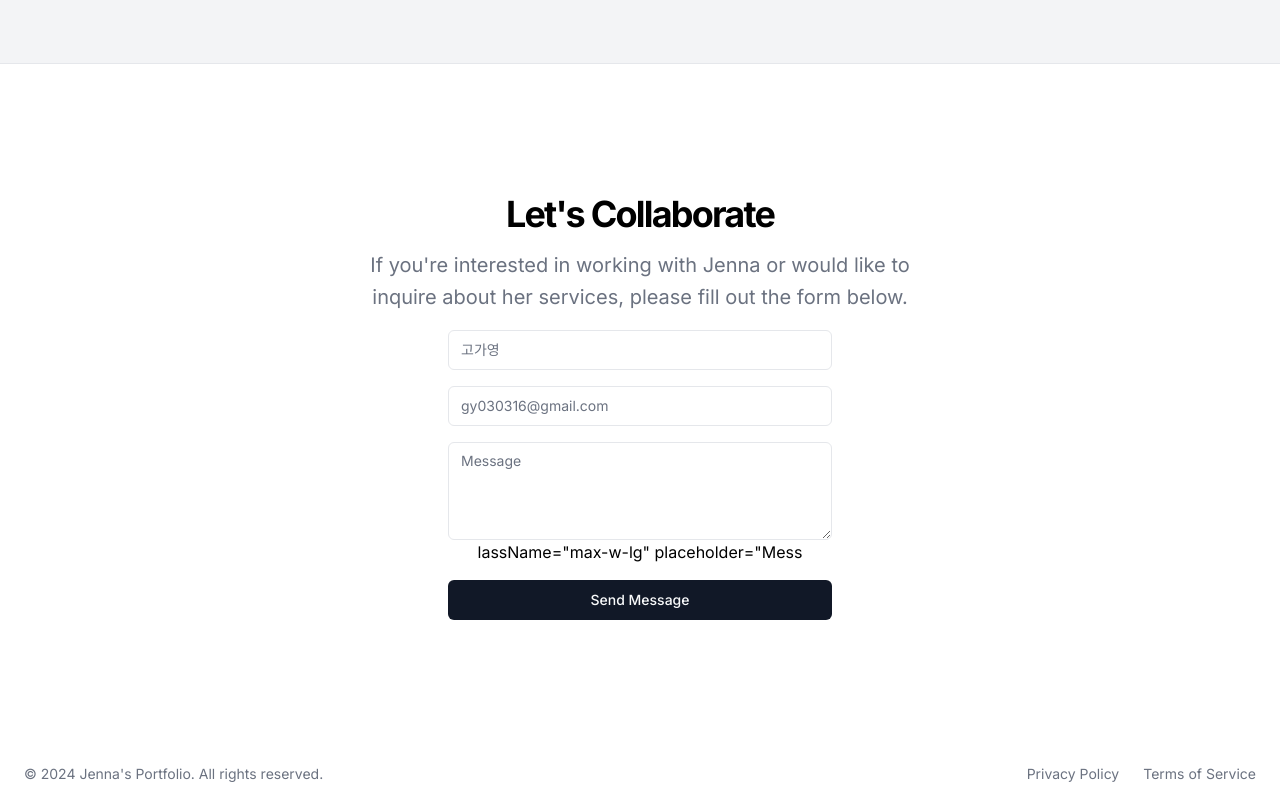
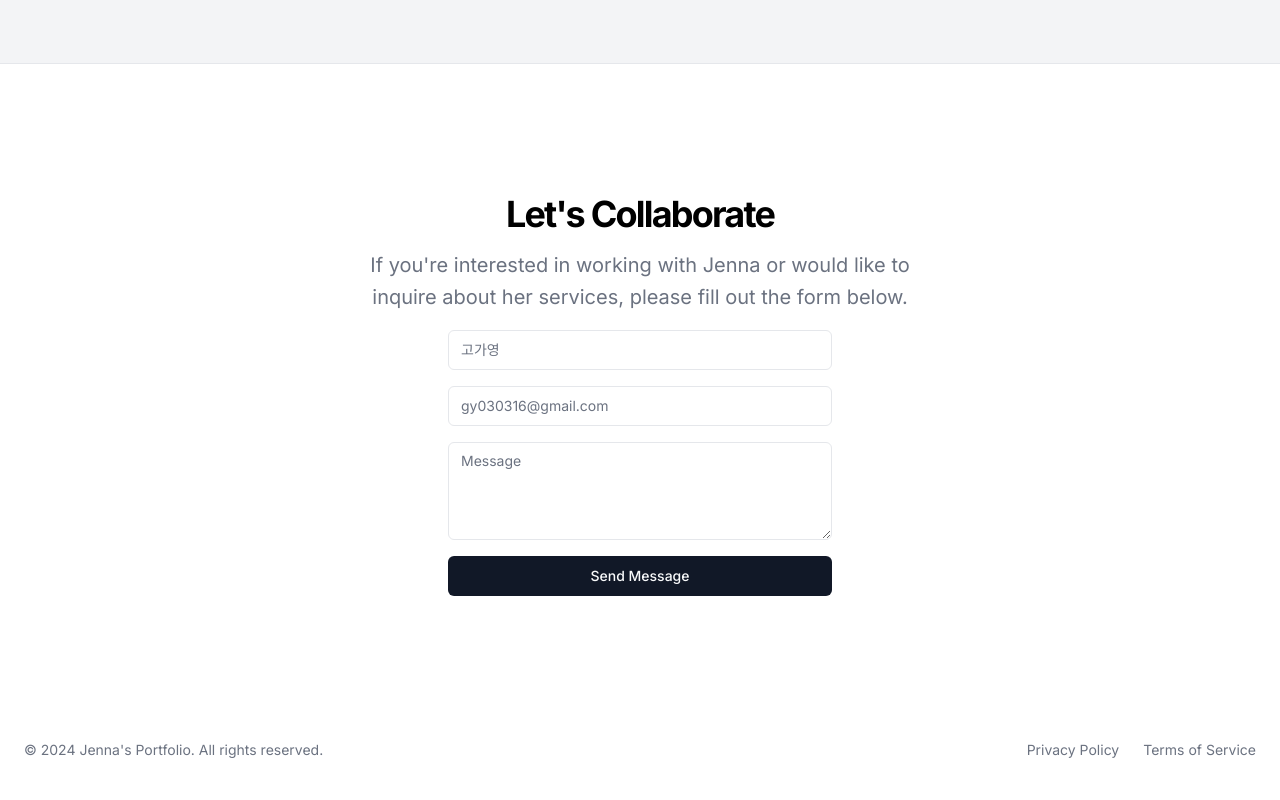
Before and after one commit to Ga-Young-Go/my-app, a Next.js app: page / in a window 1280 px wide. Shown: the part 1596-2396 px from the top of the page. After the commit the page ends 2372 px from the top, so only its background shows below. Built offline with nearby package versions, Linux system fonts and the light colour scheme.

Commit message:
사이트 수정

```diff
--- a/app/page.tsx
+++ b/app/page.tsx
@@ -145,7 +145,6 @@ export default function Home() {
                   <Input className="max-w-lg" placeholder="고가영" type="text" />
                   <Input className="max-w-lg" placeholder="gy030316@gmail.com" type="email" />
                   <Textarea className="max-w-lg" placeholder="Message" rows={4} />
-                  lassName="max-w-lg" placeholder="Mess
                   <Button className="w-full max-w-lg" type="submit">
                     Send Message
                   </Button>
```
